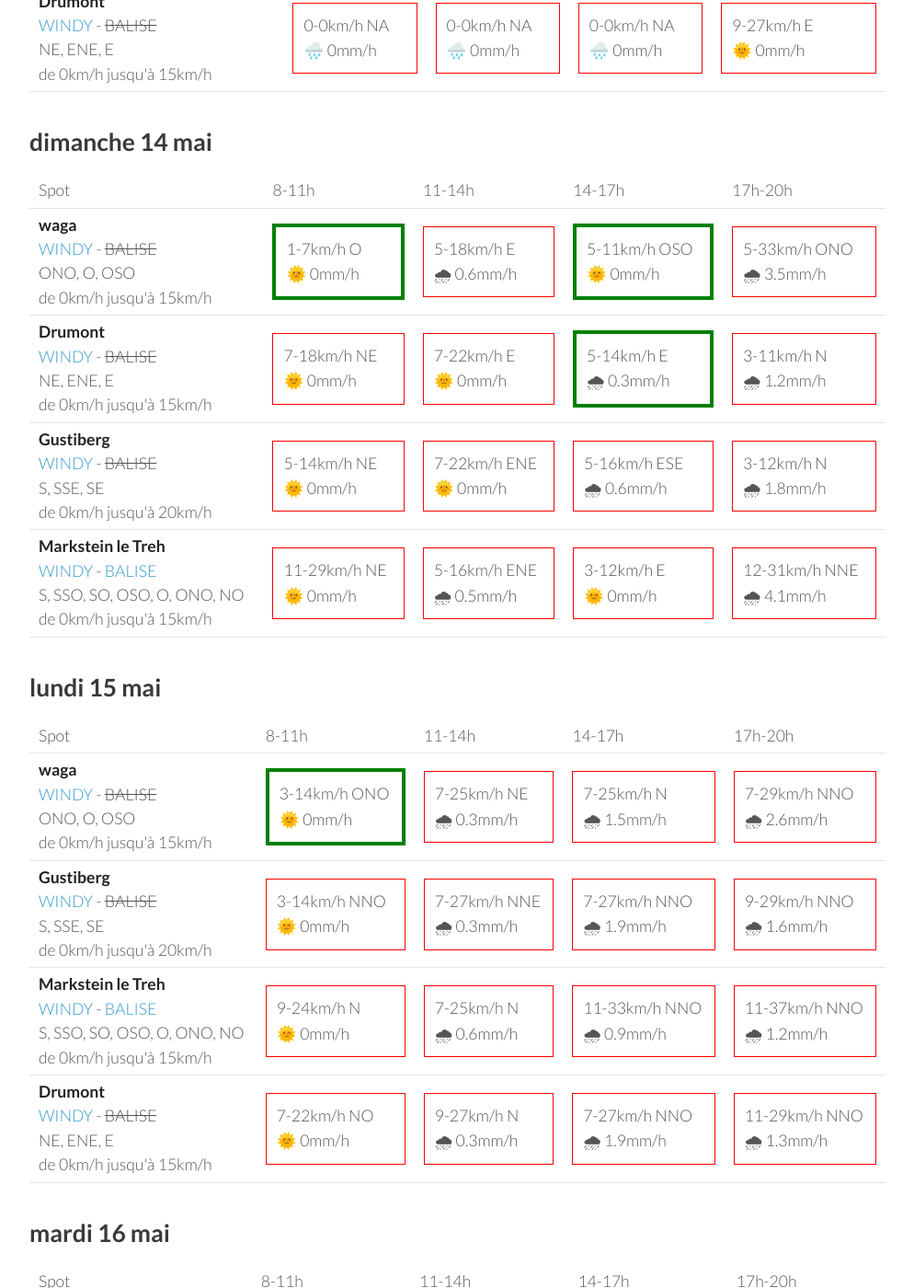
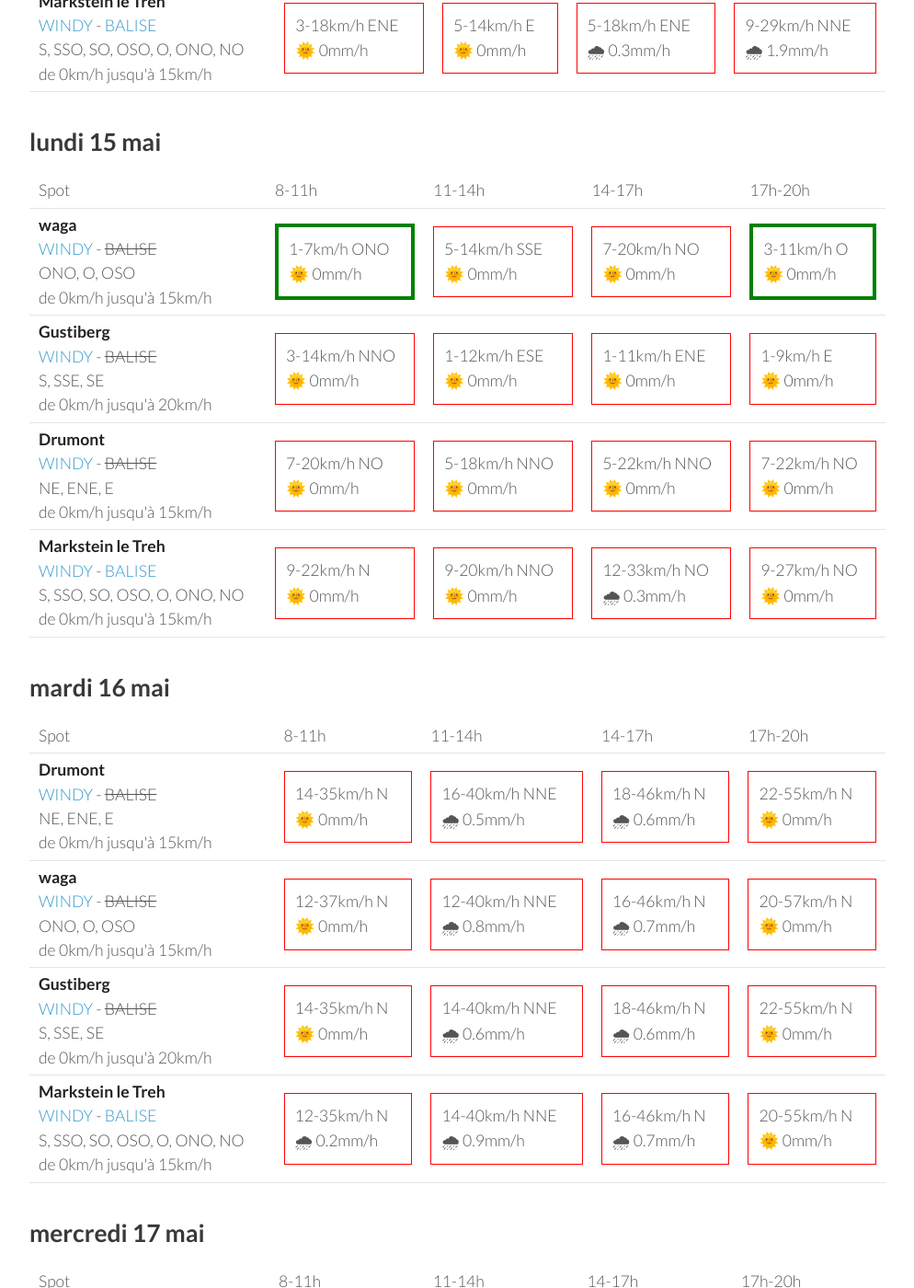
Before and after one commit to parapente-dans-le-nord/parapente-dans-le-nord.github.io, a Jekyll site: the page built from vosges.markdown, in a window 1280 px wide and 1400 px high, scrolled down 733 px. Shown: the whole window at 92% size, without its empty margins (26-1020 px from the left). Built offline with Jekyll 4.4.1, drawn with Linux system fonts in a browser that asks for light colours; some of the changed text lies outside the part shown.

Commit message:
update index.markdown

```diff
--- a/vosges.markdown
+++ b/vosges.markdown
@@ -7,60 +7,8 @@ title:  "Tous les spots"
 {: .links}
 
 # Prevision Windy, modèle Arome
-page mise à jour le samedi 13 mai 22:16
+page mise à jour le dimanche 14 mai 06:16
 
-## samedi 13 mai
-
-{::nomarkdown}
-<table>
-  <tbody>
-    <tr>
-      <td>Spot</td>
-      <td>8-11h</td>
-      <td>11-14h</td>
-      <td>14-17h</td>
-      <td>17h-20h</td>
-    </tr>
-<tr>
-        <td><strong>waga</strong><br><a href="https://windy.com/47.903/6.996?47.900,6.983,15">WINDY</a> - <span class="no-balise"> BALISE </span><br> <span class="vent-favorable">ONO, O, OSO</span><br><span class="force-vent">de 0km/h jusqu'à 15km/h</span> </td>
-
-            <td><div class="not-flyable"><p>0-0km/h NA</p><p>🌧️ 0mm/h</p></div></td>
-            <td><div class="not-flyable"><p>0-0km/h NA</p><p>🌧️ 0mm/h</p></div></td>
-            <td><div class="not-flyable"><p>0-0km/h NA</p><p>🌧️ 0mm/h</p></div></td>
-            <td><div class="not-flyable"><p>7-25km/h ENE</p><p>🌞 0mm/h</p></div></td>
-
-    </tr>
-<tr>
-        <td><strong>Gustiberg</strong><br><a href="https://windy.com/47.894/6.934?47.891,6.934,15,m:eYYagmI">WINDY</a> - <span class="no-balise"> BALISE </span><br> <span class="vent-favorable">S, SSE, SE</span><br><span class="force-vent">de 0km/h jusqu'à 20km/h</span> </td>
-
-            <td><div class="not-flyable"><p>0-0km/h NA</p><p>🌧️ 0mm/h</p></div></td>
-            <td><div class="not-flyable"><p>0-0km/h NA</p><p>🌧️ 0mm/h</p></div></td>
-            <td><div class="not-flyable"><p>0-0km/h NA</p><p>🌧️ 0mm/h</p></div></td>
-            <td><div class="not-flyable"><p>7-24km/h E</p><p>🌞 0mm/h</p></div></td>
-
-    </tr>
-<tr>
-        <td><strong>Markstein le Treh</strong><br><a href="https://windy.com/47.926/7.012?47.505,7.012,8,m:eY1agmQ">WINDY</a> - <span class=""><a href="http://www.balisemeteo.com/balise.php?idBalise=136">BALISE</a> </span><br> <span class="vent-favorable">S, SSO, SO, OSO, O, ONO, NO</span><br><span class="force-vent">de 0km/h jusqu'à 15km/h</span> </td>
-
-            <td><div class="not-flyable"><p>0-0km/h NA</p><p>🌧️ 0mm/h</p></div></td>
-            <td><div class="not-flyable"><p>0-0km/h NA</p><p>🌧️ 0mm/h</p></div></td>
-            <td><div class="not-flyable"><p>0-0km/h NA</p><p>🌧️ 0mm/h</p></div></td>
-            <td><div class="not-flyable"><p>14-33km/h ENE</p><p>🌞 0mm/h</p></div></td>
-
-    </tr>
-<tr>
-        <td><strong>Drumont</strong><br><a href="https://windy.com/47.898/6.919?47.687,6.919,9,m:eYYagmG">WINDY</a> - <span class="no-balise"> BALISE </span><br> <span class="vent-favorable">NE, ENE, E</span><br><span class="force-vent">de 0km/h jusqu'à 15km/h</span> </td>
-
-            <td><div class="not-flyable"><p>0-0km/h NA</p><p>🌧️ 0mm/h</p></div></td>
-            <td><div class="not-flyable"><p>0-0km/h NA</p><p>🌧️ 0mm/h</p></div></td>
-            <td><div class="not-flyable"><p>0-0km/h NA</p><p>🌧️ 0mm/h</p></div></td>
-            <td><div class="not-flyable"><p>9-27km/h E</p><p>🌞 0mm/h</p></div></td>
-
-    </tr>
-
-</tbody>
-</table>
-{:/}
 ## dimanche 14 mai
 
 {::nomarkdown}
@@ -74,42 +22,42 @@ page mise à jour le samedi 13 mai 22:16
       <td>17h-20h</td>
     </tr>
 <tr>
-        <td><strong>waga</strong><br><a href="https://windy.com/47.903/6.996?47.900,6.983,15">WINDY</a> - <span class="no-balise"> BALISE </span><br> <span class="vent-favorable">ONO, O, OSO</span><br><span class="force-vent">de 0km/h jusqu'à 15km/h</span> </td>
+        <td><strong>Drumont</strong><br><a href="https://windy.com/47.898/6.919?47.687,6.919,9,m:eYYagmG">WINDY</a> - <span class="no-balise"> BALISE </span><br> <span class="vent-favorable">NE, ENE, E</span><br><span class="force-vent">de 0km/h jusqu'à 15km/h</span> </td>
 
-            <td><div class="flyable"><p>1-7km/h O</p><p>🌞 0mm/h</p></div></td>
-            <td><div class="not-flyable"><p>5-18km/h E</p><p>🌧 0.6mm/h</p></div></td>
-            <td><div class="flyable"><p>5-11km/h OSO</p><p>🌞 0mm/h</p></div></td>
-            <td><div class="not-flyable"><p>5-33km/h ONO</p><p>🌧 3.5mm/h</p></div></td>
+            <td><div class="not-flyable"><p>5-18km/h E</p><p>🌞 0mm/h</p></div></td>
+            <td><div class="not-flyable"><p>7-18km/h E</p><p>🌞 0mm/h</p></div></td>
+            <td><div class="not-flyable"><p>3-20km/h ENE</p><p>🌞 0mm/h</p></div></td>
+            <td><div class="not-flyable"><p>7-24km/h N</p><p>🌧 1.6mm/h</p></div></td>
 
 
     </tr>
 <tr>
-        <td><strong>Drumont</strong><br><a href="https://windy.com/47.898/6.919?47.687,6.919,9,m:eYYagmG">WINDY</a> - <span class="no-balise"> BALISE </span><br> <span class="vent-favorable">NE, ENE, E</span><br><span class="force-vent">de 0km/h jusqu'à 15km/h</span> </td>
+        <td><strong>waga</strong><br><a href="https://windy.com/47.903/6.996?47.900,6.983,15">WINDY</a> - <span class="no-balise"> BALISE </span><br> <span class="vent-favorable">ONO, O, OSO</span><br><span class="force-vent">de 0km/h jusqu'à 15km/h</span> </td>
 
-            <td><div class="not-flyable"><p>7-18km/h NE</p><p>🌞 0mm/h</p></div></td>
-            <td><div class="not-flyable"><p>7-22km/h E</p><p>🌞 0mm/h</p></div></td>
-            <td><div class="flyable"><p>5-14km/h E</p><p>🌧 0.3mm/h</p></div></td>
-            <td><div class="not-flyable"><p>3-11km/h N</p><p>🌧 1.2mm/h</p></div></td>
+            <td><div class="not-flyable"><p>1-3km/h NNO</p><p>🌞 0mm/h</p></div></td>
+            <td><div class="not-flyable"><p>1-7km/h E</p><p>🌞 0mm/h</p></div></td>
+            <td><div class="not-flyable"><p>5-3km/h SO</p><p>🌧 1.1mm/h</p></div></td>
+            <td><div class="not-flyable"><p>5-24km/h N</p><p>🌧 0.4mm/h</p></div></td>
 
 
     </tr>
 <tr>
         <td><strong>Gustiberg</strong><br><a href="https://windy.com/47.894/6.934?47.891,6.934,15,m:eYYagmI">WINDY</a> - <span class="no-balise"> BALISE </span><br> <span class="vent-favorable">S, SSE, SE</span><br><span class="force-vent">de 0km/h jusqu'à 20km/h</span> </td>
 
-            <td><div class="not-flyable"><p>5-14km/h NE</p><p>🌞 0mm/h</p></div></td>
-            <td><div class="not-flyable"><p>7-22km/h ENE</p><p>🌞 0mm/h</p></div></td>
-            <td><div class="not-flyable"><p>5-16km/h ESE</p><p>🌧 0.6mm/h</p></div></td>
-            <td><div class="not-flyable"><p>3-12km/h N</p><p>🌧 1.8mm/h</p></div></td>
+            <td><div class="not-flyable"><p>3-12km/h ENE</p><p>🌞 0mm/h</p></div></td>
+            <td><div class="not-flyable"><p>5-16km/h E</p><p>🌞 0mm/h</p></div></td>
+            <td><div class="not-flyable"><p>3-22km/h E</p><p>🌞 0mm/h</p></div></td>
+            <td><div class="not-flyable"><p>7-25km/h N</p><p>🌧 1.2mm/h</p></div></td>
 
 
     </tr>
 <tr>
         <td><strong>Markstein le Treh</strong><br><a href="https://windy.com/47.926/7.012?47.505,7.012,8,m:eY1agmQ">WINDY</a> - <span class=""><a href="http://www.balisemeteo.com/balise.php?idBalise=136">BALISE</a> </span><br> <span class="vent-favorable">S, SSO, SO, OSO, O, ONO, NO</span><br><span class="force-vent">de 0km/h jusqu'à 15km/h</span> </td>
 
-            <td><div class="not-flyable"><p>11-29km/h NE</p><p>🌞 0mm/h</p></div></td>
-            <td><div class="not-flyable"><p>5-16km/h ENE</p><p>🌧 0.5mm/h</p></div></td>
-            <td><div class="not-flyable"><p>3-12km/h E</p><p>🌞 0mm/h</p></div></td>
-            <td><div class="not-flyable"><p>12-31km/h NNE</p><p>🌧 4.1mm/h</p></div></td>
+            <td><div class="not-flyable"><p>3-18km/h ENE</p><p>🌞 0mm/h</p></div></td>
+            <td><div class="not-flyable"><p>5-14km/h E</p><p>🌞 0mm/h</p></div></td>
+            <td><div class="not-flyable"><p>5-18km/h ENE</p><p>🌧 0.3mm/h</p></div></td>
+            <td><div class="not-flyable"><p>9-29km/h NNE</p><p>🌧 1.9mm/h</p></div></td>
 
 
     </tr>
@@ -132,10 +80,10 @@ page mise à jour le samedi 13 mai 22:16
 <tr>
         <td><strong>waga</strong><br><a href="https://windy.com/47.903/6.996?47.900,6.983,15">WINDY</a> - <span class="no-balise"> BALISE </span><br> <span class="vent-favorable">ONO, O, OSO</span><br><span class="force-vent">de 0km/h jusqu'à 15km/h</span> </td>
 
-            <td><div class="flyable"><p>3-14km/h ONO</p><p>🌞 0mm/h</p></div></td>
-            <td><div class="not-flyable"><p>7-25km/h NE</p><p>🌧 0.3mm/h</p></div></td>
-            <td><div class="not-flyable"><p>7-25km/h N</p><p>🌧 1.5mm/h</p></div></td>
-            <td><div class="not-flyable"><p>7-29km/h NNO</p><p>🌧 2.6mm/h</p></div></td>
+            <td><div class="flyable"><p>1-7km/h ONO</p><p>🌞 0mm/h</p></div></td>
+            <td><div class="not-flyable"><p>5-14km/h SSE</p><p>🌞 0mm/h</p></div></td>
+            <td><div class="not-flyable"><p>7-20km/h NO</p><p>🌞 0mm/h</p></div></td>
+            <td><div class="flyable"><p>3-11km/h O</p><p>🌞 0mm/h</p></div></td>
 
 
     </tr>
@@ -143,29 +91,29 @@ page mise à jour le samedi 13 mai 22:16
         <td><strong>Gustiberg</strong><br><a href="https://windy.com/47.894/6.934?47.891,6.934,15,m:eYYagmI">WINDY</a> - <span class="no-balise"> BALISE </span><br> <span class="vent-favorable">S, SSE, SE</span><br><span class="force-vent">de 0km/h jusqu'à 20km/h</span> </td>
 
             <td><div class="not-flyable"><p>3-14km/h NNO</p><p>🌞 0mm/h</p></div></td>
-            <td><div class="not-flyable"><p>7-27km/h NNE</p><p>🌧 0.3mm/h</p></div></td>
-            <td><div class="not-flyable"><p>7-27km/h NNO</p><p>🌧 1.9mm/h</p></div></td>
-            <td><div class="not-flyable"><p>9-29km/h NNO</p><p>🌧 1.6mm/h</p></div></td>
+            <td><div class="not-flyable"><p>1-12km/h ESE</p><p>🌞 0mm/h</p></div></td>
+            <td><div class="not-flyable"><p>1-11km/h ENE</p><p>🌞 0mm/h</p></div></td>
+            <td><div class="not-flyable"><p>1-9km/h E</p><p>🌞 0mm/h</p></div></td>
+
+
+    </tr>
+<tr>
+        <td><strong>Drumont</strong><br><a href="https://windy.com/47.898/6.919?47.687,6.919,9,m:eYYagmG">WINDY</a> - <span class="no-balise"> BALISE </span><br> <span class="vent-favorable">NE, ENE, E</span><br><span class="force-vent">de 0km/h jusqu'à 15km/h</span> </td>
+
+            <td><div class="not-flyable"><p>7-20km/h NO</p><p>🌞 0mm/h</p></div></td>
+            <td><div class="not-flyable"><p>5-18km/h NNO</p><p>🌞 0mm/h</p></div></td>
+            <td><div class="not-flyable"><p>5-22km/h NNO</p><p>🌞 0mm/h</p></div></td>
+            <td><div class="not-flyable"><p>7-22km/h NO</p><p>🌞 0mm/h</p></div></td>
 
 
     </tr>
 <tr>
         <td><strong>Markstein le Treh</strong><br><a href="https://windy.com/47.926/7.012?47.505,7.012,8,m:eY1agmQ">WINDY</a> - <span class=""><a href="http://www.balisemeteo.com/balise.php?idBalise=136">BALISE</a> </span><br> <span class="vent-favorable">S, SSO, SO, OSO, O, ONO, NO</span><br><span class="force-vent">de 0km/h jusqu'à 15km/h</span> </td>
 
-            <td><div class="not-flyable"><p>9-24km/h N</p><p>🌞 0mm/h</p></div></td>
-            <td><div class="not-flyable"><p>7-25km/h N</p><p>🌧 0.6mm/h</p></div></td>
-            <td><div class="not-flyable"><p>11-33km/h NNO</p><p>🌧 0.9mm/h</p></div></td>
-            <td><div class="not-flyable"><p>11-37km/h NNO</p><p>🌧 1.2mm/h</p></div></td>
-
-
-    </tr>
-<tr>
-        <td><strong>Drumont</strong><br><a href="https://windy.com/47.898/6.919?47.687,6.919,9,m:eYYagmG">WINDY</a> - <span class="no-balise"> BALISE </span><br> <span class="vent-favorable">NE, ENE, E</span><br><span class="force-vent">de 0km/h jusqu'à 15km/h</span> </td>
-
-            <td><div class="not-flyable"><p>7-22km/h NO</p><p>🌞 0mm/h</p></div></td>
-            <td><div class="not-flyable"><p>9-27km/h N</p><p>🌧 0.3mm/h</p></div></td>
-            <td><div class="not-flyable"><p>7-27km/h NNO</p><p>🌧 1.9mm/h</p></div></td>
-            <td><div class="not-flyable"><p>11-29km/h NNO</p><p>🌧 1.3mm/h</p></div></td>
+            <td><div class="not-flyable"><p>9-22km/h N</p><p>🌞 0mm/h</p></div></td>
+            <td><div class="not-flyable"><p>9-20km/h NNO</p><p>🌞 0mm/h</p></div></td>
+            <td><div class="not-flyable"><p>12-33km/h NO</p><p>🌧 0.3mm/h</p></div></td>
+            <td><div class="not-flyable"><p>9-27km/h NO</p><p>🌞 0mm/h</p></div></td>
 
 
     </tr>
@@ -188,40 +136,40 @@ page mise à jour le samedi 13 mai 22:16
 <tr>
         <td><strong>Drumont</strong><br><a href="https://windy.com/47.898/6.919?47.687,6.919,9,m:eYYagmG">WINDY</a> - <span class="no-balise"> BALISE </span><br> <span class="vent-favorable">NE, ENE, E</span><br><span class="force-vent">de 0km/h jusqu'à 15km/h</span> </td>
 
-            <td><div class="not-flyable"><p>12-33km/h N</p><p>🌧 1.7mm/h</p></div></td>
-            <td><div class="not-flyable"><p>18-46km/h NNE</p><p>🌧 1.2mm/h</p></div></td>
-            <td><div class="not-flyable"><p>20-50km/h N</p><p>🌧 0.3mm/h</p></div></td>
-            <td><div class="not-flyable"><p>18-50km/h N</p><p>🌧 0.2mm/h</p></div></td>
+            <td><div class="not-flyable"><p>14-35km/h N</p><p>🌞 0mm/h</p></div></td>
+            <td><div class="not-flyable"><p>16-40km/h NNE</p><p>🌧 0.5mm/h</p></div></td>
+            <td><div class="not-flyable"><p>18-46km/h N</p><p>🌧 0.6mm/h</p></div></td>
+            <td><div class="not-flyable"><p>22-55km/h N</p><p>🌞 0mm/h</p></div></td>
+
+
+    </tr>
+<tr>
+        <td><strong>waga</strong><br><a href="https://windy.com/47.903/6.996?47.900,6.983,15">WINDY</a> - <span class="no-balise"> BALISE </span><br> <span class="vent-favorable">ONO, O, OSO</span><br><span class="force-vent">de 0km/h jusqu'à 15km/h</span> </td>
+
+            <td><div class="not-flyable"><p>12-37km/h N</p><p>🌞 0mm/h</p></div></td>
+            <td><div class="not-flyable"><p>12-40km/h NNE</p><p>🌧 0.8mm/h</p></div></td>
+            <td><div class="not-flyable"><p>16-46km/h N</p><p>🌧 0.7mm/h</p></div></td>
+            <td><div class="not-flyable"><p>20-57km/h N</p><p>🌞 0mm/h</p></div></td>
+
+
+    </tr>
+<tr>
+        <td><strong>Gustiberg</strong><br><a href="https://windy.com/47.894/6.934?47.891,6.934,15,m:eYYagmI">WINDY</a> - <span class="no-balise"> BALISE </span><br> <span class="vent-favorable">S, SSE, SE</span><br><span class="force-vent">de 0km/h jusqu'à 20km/h</span> </td>
+
+            <td><div class="not-flyable"><p>14-35km/h N</p><p>🌞 0mm/h</p></div></td>
+            <td><div class="not-flyable"><p>14-40km/h NNE</p><p>🌧 0.6mm/h</p></div></td>
+            <td><div class="not-flyable"><p>18-46km/h N</p><p>🌧 0.6mm/h</p></div></td>
+            <td><div class="not-flyable"><p>22-55km/h N</p><p>🌞 0mm/h</p></div></td>
 
 
     </tr>
 <tr>
         <td><strong>Markstein le Treh</strong><br><a href="https://windy.com/47.926/7.012?47.505,7.012,8,m:eY1agmQ">WINDY</a> - <span class=""><a href="http://www.balisemeteo.com/balise.php?idBalise=136">BALISE</a> </span><br> <span class="vent-favorable">S, SSO, SO, OSO, O, ONO, NO</span><br><span class="force-vent">de 0km/h jusqu'à 15km/h</span> </td>
 
-            <td><div class="not-flyable"><p>14-40km/h NNO</p><p>🌞 0mm/h</p></div></td>
-            <td><div class="not-flyable"><p>18-50km/h NNO</p><p>🌧 0.2mm/h</p></div></td>
-            <td><div class="not-flyable"><p>18-51km/h NNO</p><p>🌧 0.3mm/h</p></div></td>
-            <td><div class="not-flyable"><p>18-53km/h NNO</p><p>🌞 0mm/h</p></div></td>
-
-
-    </tr>
-<tr>
-        <td><strong>waga</strong><br><a href="https://windy.com/47.903/6.996?47.900,6.983,15">WINDY</a> - <span class="no-balise"> BALISE </span><br> <span class="vent-favorable">ONO, O, OSO</span><br><span class="force-vent">de 0km/h jusqu'à 15km/h</span> </td>
-
-            <td><div class="not-flyable"><p>11-35km/h NNE</p><p>🌧 1.6mm/h</p></div></td>
-            <td><div class="not-flyable"><p>18-50km/h NNE</p><p>🌧 1.1mm/h</p></div></td>
-            <td><div class="not-flyable"><p>18-51km/h NNE</p><p>🌧 0.3mm/h</p></div></td>
-            <td><div class="not-flyable"><p>16-50km/h NNE</p><p>🌧 0.3mm/h</p></div></td>
-
-
-    </tr>
-<tr>
-        <td><strong>Gustiberg</strong><br><a href="https://windy.com/47.894/6.934?47.891,6.934,15,m:eYYagmI">WINDY</a> - <span class="no-balise"> BALISE </span><br> <span class="vent-favorable">S, SSE, SE</span><br><span class="force-vent">de 0km/h jusqu'à 20km/h</span> </td>
-
-            <td><div class="not-flyable"><p>11-33km/h N</p><p>🌧 1.7mm/h</p></div></td>
-            <td><div class="not-flyable"><p>18-48km/h NNE</p><p>🌧 1.2mm/h</p></div></td>
-            <td><div class="not-flyable"><p>18-50km/h N</p><p>🌧 0.3mm/h</p></div></td>
-            <td><div class="not-flyable"><p>18-50km/h N</p><p>🌧 0.2mm/h</p></div></td>
+            <td><div class="not-flyable"><p>12-35km/h N</p><p>🌧 0.2mm/h</p></div></td>
+            <td><div class="not-flyable"><p>14-40km/h NNE</p><p>🌧 0.9mm/h</p></div></td>
+            <td><div class="not-flyable"><p>16-46km/h N</p><p>🌧 0.7mm/h</p></div></td>
+            <td><div class="not-flyable"><p>20-55km/h N</p><p>🌞 0mm/h</p></div></td>
 
 
     </tr>
@@ -244,18 +192,28 @@ page mise à jour le samedi 13 mai 22:16
 <tr>
         <td><strong>Drumont</strong><br><a href="https://windy.com/47.898/6.919?47.687,6.919,9,m:eYYagmG">WINDY</a> - <span class="no-balise"> BALISE </span><br> <span class="vent-favorable">NE, ENE, E</span><br><span class="force-vent">de 0km/h jusqu'à 15km/h</span> </td>
 
-            <td><div class="not-flyable"><p>18-46km/h NE</p><p>🌞 0mm/h</p></div></td>
-            <td><div class="not-flyable"><p>20-55km/h NE</p><p>🌞 0mm/h</p></div></td>
+            <td><div class="not-flyable"><p>16-42km/h NE</p><p>🌞 0mm/h</p></div></td>
+            <td><div class="not-flyable"><p>20-53km/h NE</p><p>🌞 0mm/h</p></div></td>
             <td><div class="not-flyable"><p>16-51km/h NE</p><p>🌞 0mm/h</p></div></td>
             <td><div class="not-flyable"><p>14-44km/h NE</p><p>🌞 0mm/h</p></div></td>
 
 
     </tr>
 <tr>
+        <td><strong>Markstein le Treh</strong><br><a href="https://windy.com/47.926/7.012?47.505,7.012,8,m:eY1agmQ">WINDY</a> - <span class=""><a href="http://www.balisemeteo.com/balise.php?idBalise=136">BALISE</a> </span><br> <span class="vent-favorable">S, SSO, SO, OSO, O, ONO, NO</span><br><span class="force-vent">de 0km/h jusqu'à 15km/h</span> </td>
+
+            <td><div class="not-flyable"><p>16-51km/h NE</p><p>🌞 0mm/h</p></div></td>
+            <td><div class="not-flyable"><p>20-59km/h NE</p><p>🌞 0mm/h</p></div></td>
+            <td><div class="not-flyable"><p>18-55km/h NE</p><p>🌞 0mm/h</p></div></td>
+            <td><div class="not-flyable"><p>14-50km/h NE</p><p>🌞 0mm/h</p></div></td>
+
+
+    </tr>
+<tr>
         <td><strong>waga</strong><br><a href="https://windy.com/47.903/6.996?47.900,6.983,15">WINDY</a> - <span class="no-balise"> BALISE </span><br> <span class="vent-favorable">ONO, O, OSO</span><br><span class="force-vent">de 0km/h jusqu'à 15km/h</span> </td>
 
-            <td><div class="not-flyable"><p>18-53km/h NE</p><p>🌞 0mm/h</p></div></td>
-            <td><div class="not-flyable"><p>20-61km/h NE</p><p>🌞 0mm/h</p></div></td>
+            <td><div class="not-flyable"><p>16-51km/h NE</p><p>🌞 0mm/h</p></div></td>
+            <td><div class="not-flyable"><p>20-59km/h NE</p><p>🌞 0mm/h</p></div></td>
             <td><div class="not-flyable"><p>18-57km/h NE</p><p>🌞 0mm/h</p></div></td>
             <td><div class="not-flyable"><p>14-50km/h NE</p><p>🌞 0mm/h</p></div></td>
 
@@ -264,20 +222,10 @@ page mise à jour le samedi 13 mai 22:16
 <tr>
         <td><strong>Gustiberg</strong><br><a href="https://windy.com/47.894/6.934?47.891,6.934,15,m:eYYagmI">WINDY</a> - <span class="no-balise"> BALISE </span><br> <span class="vent-favorable">S, SSE, SE</span><br><span class="force-vent">de 0km/h jusqu'à 20km/h</span> </td>
 
-            <td><div class="not-flyable"><p>18-46km/h NE</p><p>🌞 0mm/h</p></div></td>
-            <td><div class="not-flyable"><p>20-55km/h NE</p><p>🌞 0mm/h</p></div></td>
+            <td><div class="not-flyable"><p>16-44km/h NE</p><p>🌞 0mm/h</p></div></td>
+            <td><div class="not-flyable"><p>20-53km/h NE</p><p>🌞 0mm/h</p></div></td>
             <td><div class="not-flyable"><p>18-53km/h NE</p><p>🌞 0mm/h</p></div></td>
             <td><div class="not-flyable"><p>14-46km/h NE</p><p>🌞 0mm/h</p></div></td>
-
-
-    </tr>
-<tr>
-        <td><strong>Markstein le Treh</strong><br><a href="https://windy.com/47.926/7.012?47.505,7.012,8,m:eY1agmQ">WINDY</a> - <span class=""><a href="http://www.balisemeteo.com/balise.php?idBalise=136">BALISE</a> </span><br> <span class="vent-favorable">S, SSO, SO, OSO, O, ONO, NO</span><br><span class="force-vent">de 0km/h jusqu'à 15km/h</span> </td>
-
-            <td><div class="not-flyable"><p>7-22km/h N</p><p>🌧 0.4mm/h</p></div></td>
-            <td><div class="not-flyable"><p>7-22km/h NNE</p><p>🌧 1.8mm/h</p></div></td>
-            <td><div class="not-flyable"><p>11-31km/h NNE</p><p>🌧 1.8mm/h</p></div></td>
-            <td><div class="not-flyable"><p>12-37km/h NE</p><p>🌧 1mm/h</p></div></td>
 
 
     </tr>
@@ -310,10 +258,10 @@ page mise à jour le samedi 13 mai 22:16
 <tr>
         <td><strong>Markstein le Treh</strong><br><a href="https://windy.com/47.926/7.012?47.505,7.012,8,m:eY1agmQ">WINDY</a> - <span class=""><a href="http://www.balisemeteo.com/balise.php?idBalise=136">BALISE</a> </span><br> <span class="vent-favorable">S, SSO, SO, OSO, O, ONO, NO</span><br><span class="force-vent">de 0km/h jusqu'à 15km/h</span> </td>
 
-            <td><div class="not-flyable"><p>7-29km/h NE</p><p>🌞 0mm/h</p></div></td>
-            <td><div class="not-flyable"><p>11-33km/h ENE</p><p>🌞 0mm/h</p></div></td>
-            <td><div class="not-flyable"><p>9-31km/h ENE</p><p>🌞 0mm/h</p></div></td>
-            <td><div class="not-flyable"><p>9-29km/h E</p><p>🌞 0mm/h</p></div></td>
+            <td><div class="not-flyable"><p>9-37km/h NE</p><p>🌞 0mm/h</p></div></td>
+            <td><div class="not-flyable"><p>16-46km/h ENE</p><p>🌞 0mm/h</p></div></td>
+            <td><div class="not-flyable"><p>16-46km/h ENE</p><p>🌞 0mm/h</p></div></td>
+            <td><div class="not-flyable"><p>14-44km/h NE</p><p>🌞 0mm/h</p></div></td>
 
 
     </tr>
```
